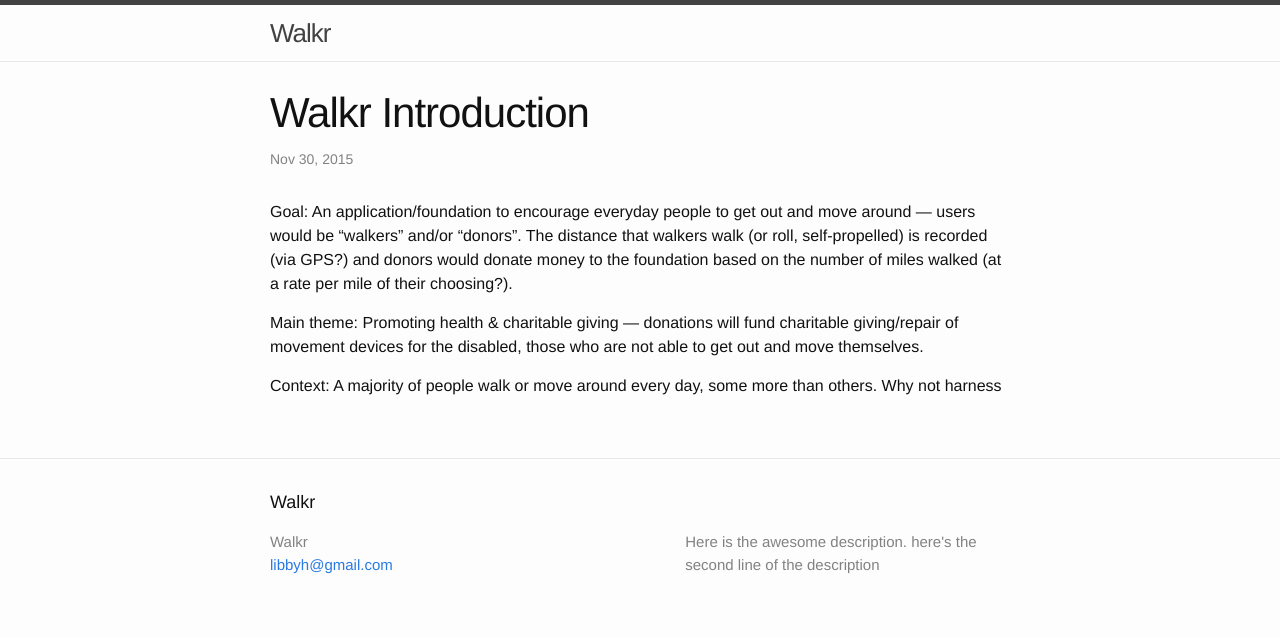
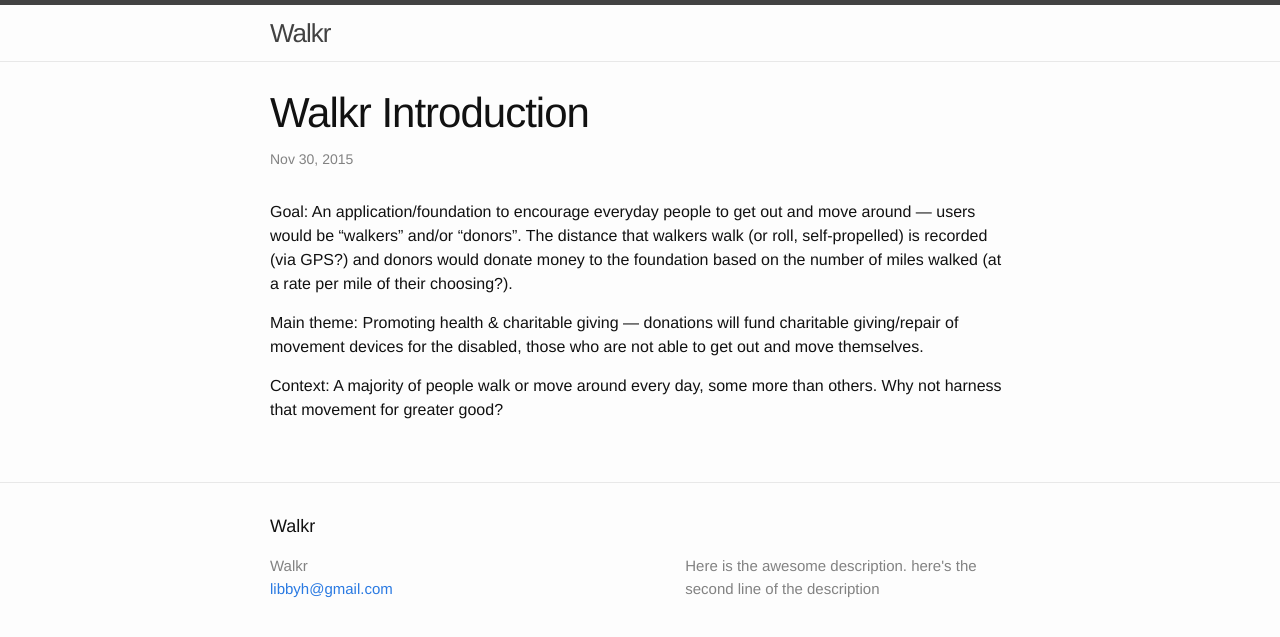
Before and after one commit to sburnet1/com381-525, a Jekyll site: the page built from _posts/2015-11-25-introduction.md, in a window 1280 px wide. Shown: the top 637 px of the page. Built offline with Jekyll 4.4.1, drawn with Linux system fonts in a browser that asks for light colours.

Commit message:
Update 2015-11-25-introduction.md

```diff
--- a/_posts/2015-11-25-introduction.md
+++ b/_posts/2015-11-25-introduction.md
@@ -7,4 +7,4 @@ Goal: An application/foundation to encourage everyday people to get out and move
 
 Main theme: Promoting health & charitable giving — donations will fund charitable giving/repair of movement devices for the disabled, those who are not able to get out and move themselves.
 
-Context: A majority of people walk or move around every day, some more than others. Why not harness
+Context: A majority of people walk or move around every day, some more than others. Why not harness that movement for greater good?
```
